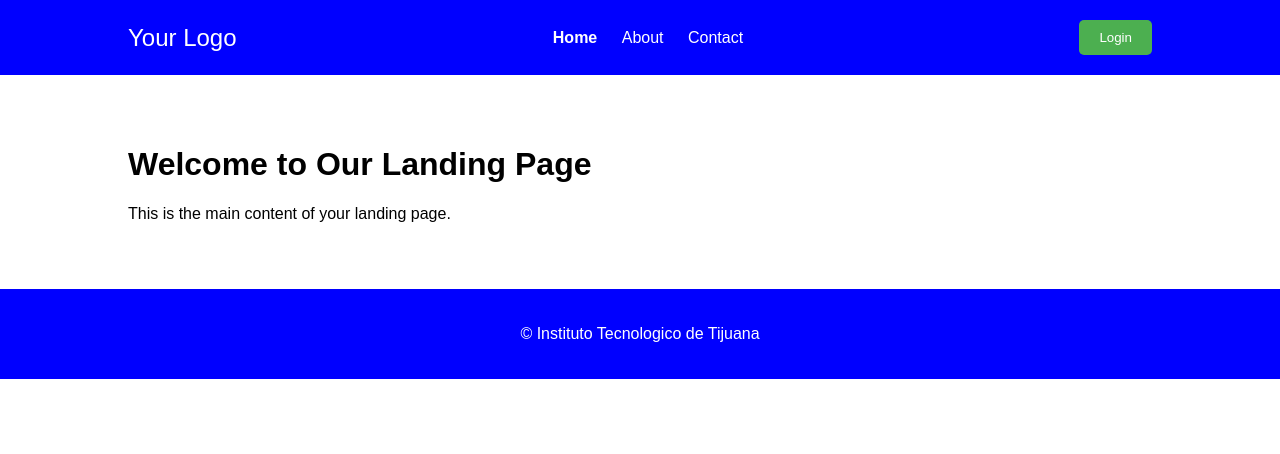
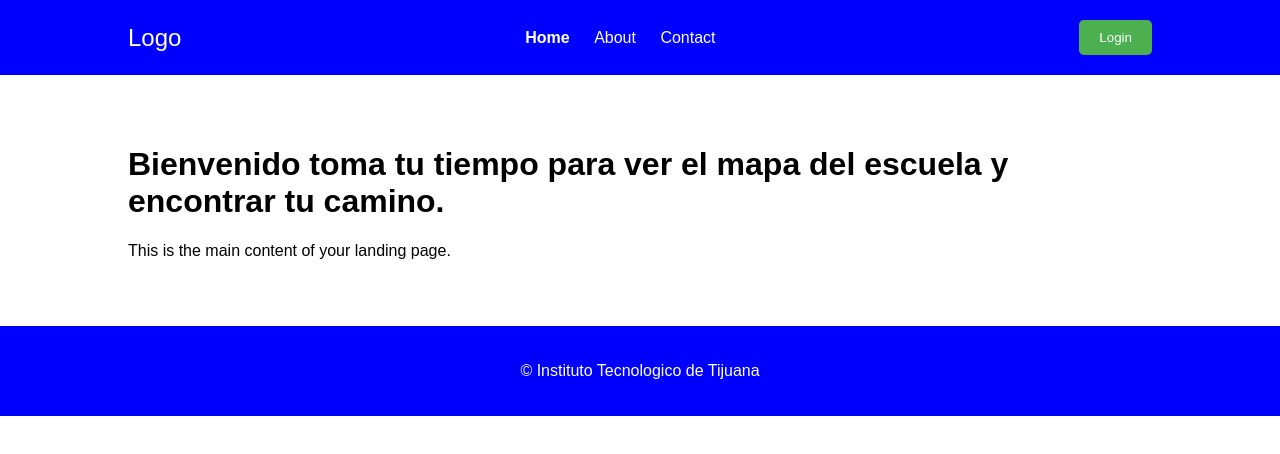
Before and after one commit to Mint2D/basic-page, a website built with Vite: page index.html in a window 1280 px wide. Built offline with nearby package versions, Linux system fonts and the light colour scheme.

Commit message:
Update index.html

```diff
--- a/index.html
+++ b/index.html
@@ -3,13 +3,13 @@
 <head>
   <meta charset="UTF-8">
   <meta name="viewport" content="width=device-width, initial-scale=1.0">
-  <title>Landing Page</title>
+  <title>CAMPUS TOMAS AQUINO INSTITUTO TECNOLOGICO DE TIJUANA</title>
   <link rel="stylesheet" href="styles.css">
 </head>
 <body>
   <header>
     <div class="container">
-      <div class="logo">Your Logo</div>
+      <div class="logo">Logo</div>
       <nav>
         <ul>
           <li><a href="#" class="active">Home</a></li>
@@ -24,9 +24,9 @@
   <main>
     <div class="container">
 
-      <h1>Welcome to Our Landing Page</h1>
+      <h1>Bienvenido toma tu tiempo para ver el mapa del escuela y encontrar tu camino.</h1>
       <p>This is the main content of your landing page.</p>
-      <div src="./threed.js"></div>
+      <div src="threed.js"></div>
     </div>
   </main>
 
```
